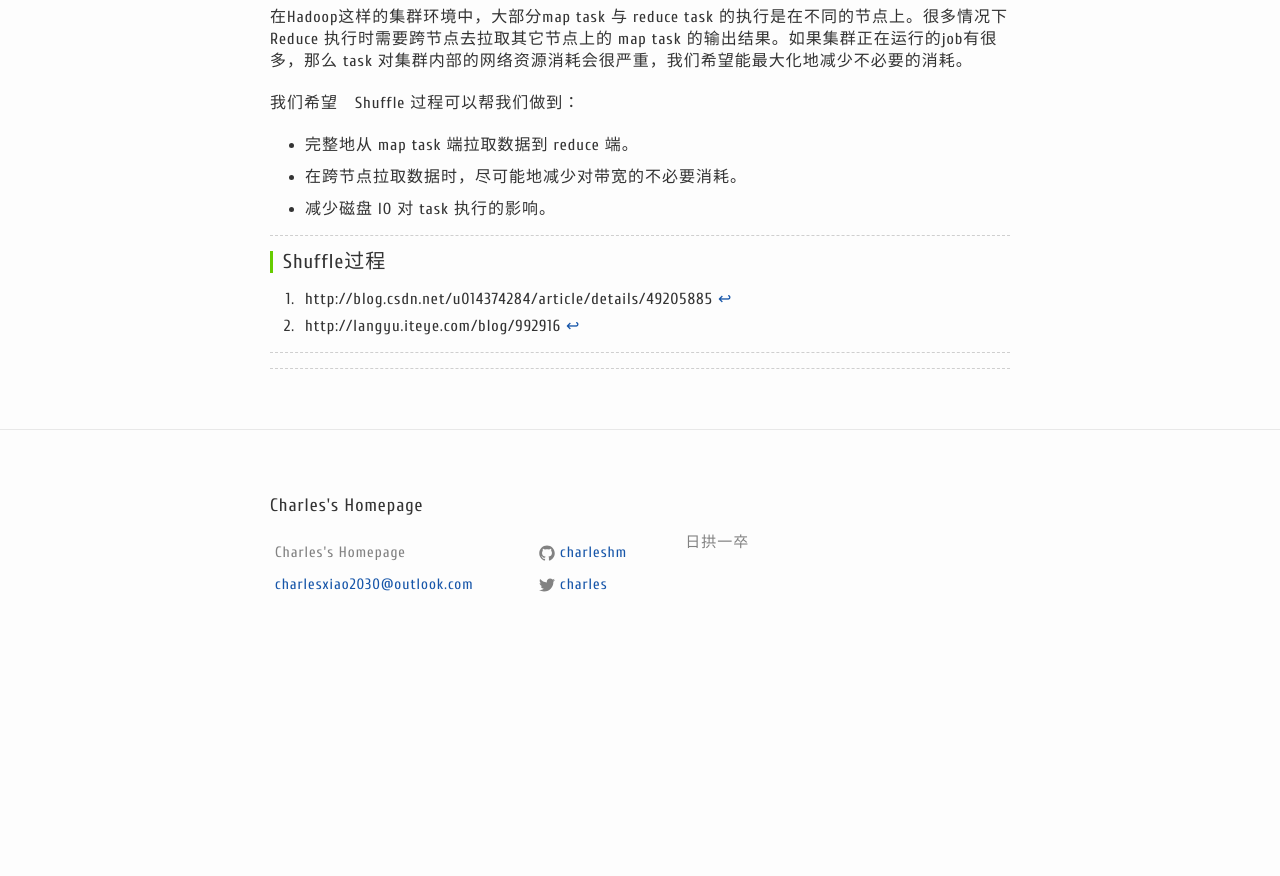
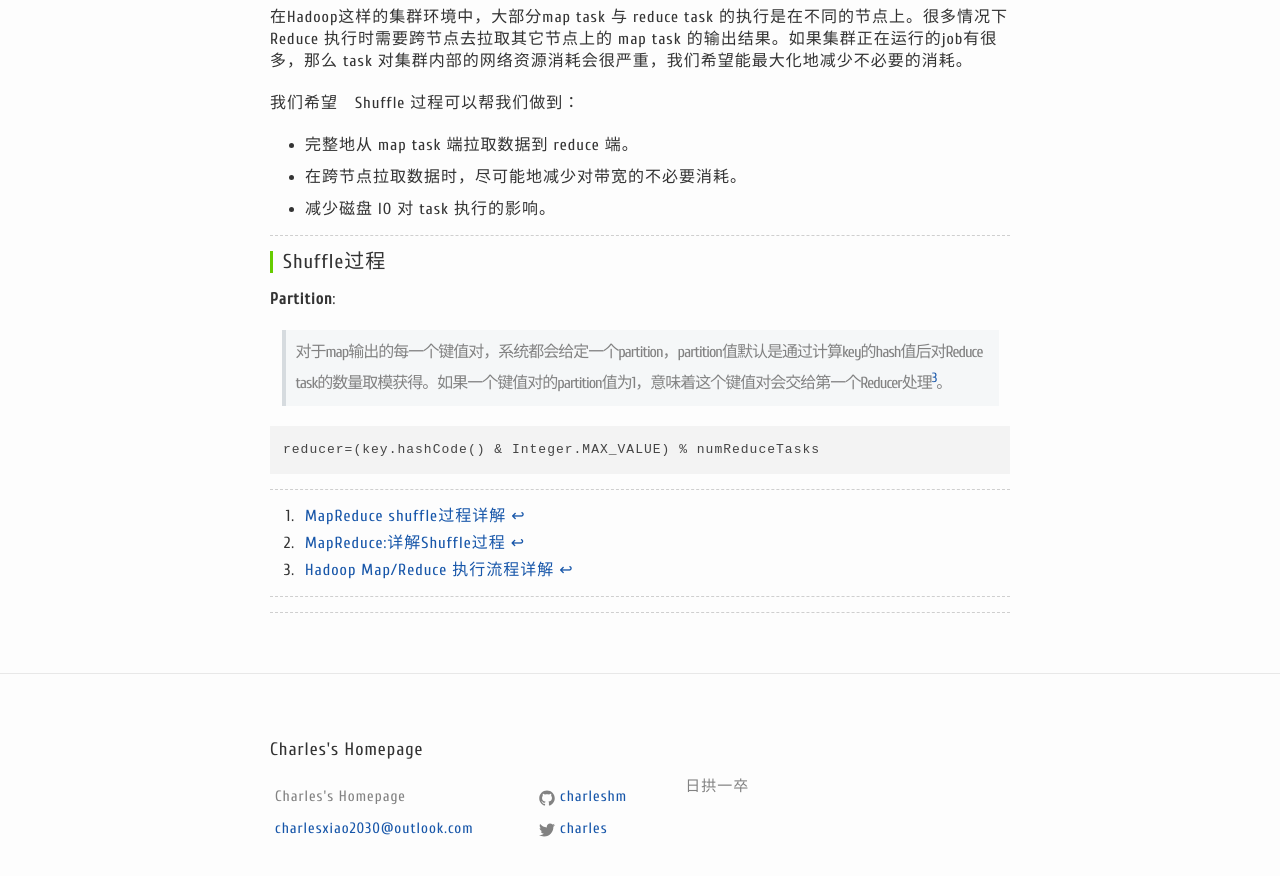
Before and after one commit to charleshm/charleshm.github.io, a Jekyll site: the page built from _posts/2016-04-10-MapReduce.md, in a window 1280 px wide and 900 px high, scrolled down 2126 px. Shown: the top 876 px of the window. Built offline with Jekyll 4.4.1, drawn with Linux system fonts in a browser that asks for light colours; nearby versions of some CDN libraries; comment, search, counter and statistics services are not loaded; before the commit the page ends 2782 px from its top, so only the background shows below that.

Commit message:
first blood

```diff
--- a/_posts/2016-04-10-MapReduce.md
+++ b/_posts/2016-04-10-MapReduce.md
@@ -56,12 +56,23 @@ http://www.aboutyun.com/thread-8927-1-1.html
 
 #### Shuffle过程
 
+**Partition**:
+
+> 对于map输出的每一个键值对，系统都会给定一个partition，partition值默认是通过计算key的hash值后对Reduce task的数量取模获得。如果一个键值对的partition值为1，意味着这个键值对会交给第一个Reducer处理[^3]。
+
+{% highlight c++ %}
+reducer=(key.hashCode() & Integer.MAX_VALUE) % numReduceTasks
+{% endhighlight %}
+
+
 
   [1]: http://7xjbdi.com1.z0.glb.clouddn.com/hadoop_job.png?imageView2/2/w/450
   [2]: http://7xjbdi.com1.z0.glb.clouddn.com/map_shuffle_reduce.png
   [3]: http://7xjbdi.com1.z0.glb.clouddn.com/mapreduce_spilt.png
   [4]: http://7xjbdi.com1.z0.glb.clouddn.com/hadoop_MapReduceWordCountOverview1.png
 
+ ----------
 
-  [^1]: http://blog.csdn.net/u014374284/article/details/49205885
-  [^2]: http://langyu.iteye.com/blog/992916
+  [^1]: [MapReduce shuffle过程详解](http://blog.csdn.net/u014374284/article/details/49205885)
+  [^2]: [MapReduce:详解Shuffle过程](http://langyu.iteye.com/blog/992916)
+  [^3]: [Hadoop Map/Reduce 执行流程详解](http://zheming.wang/hadoop-mapreduce-zhi-xing-liu-cheng-xiang-jie.html)
```
